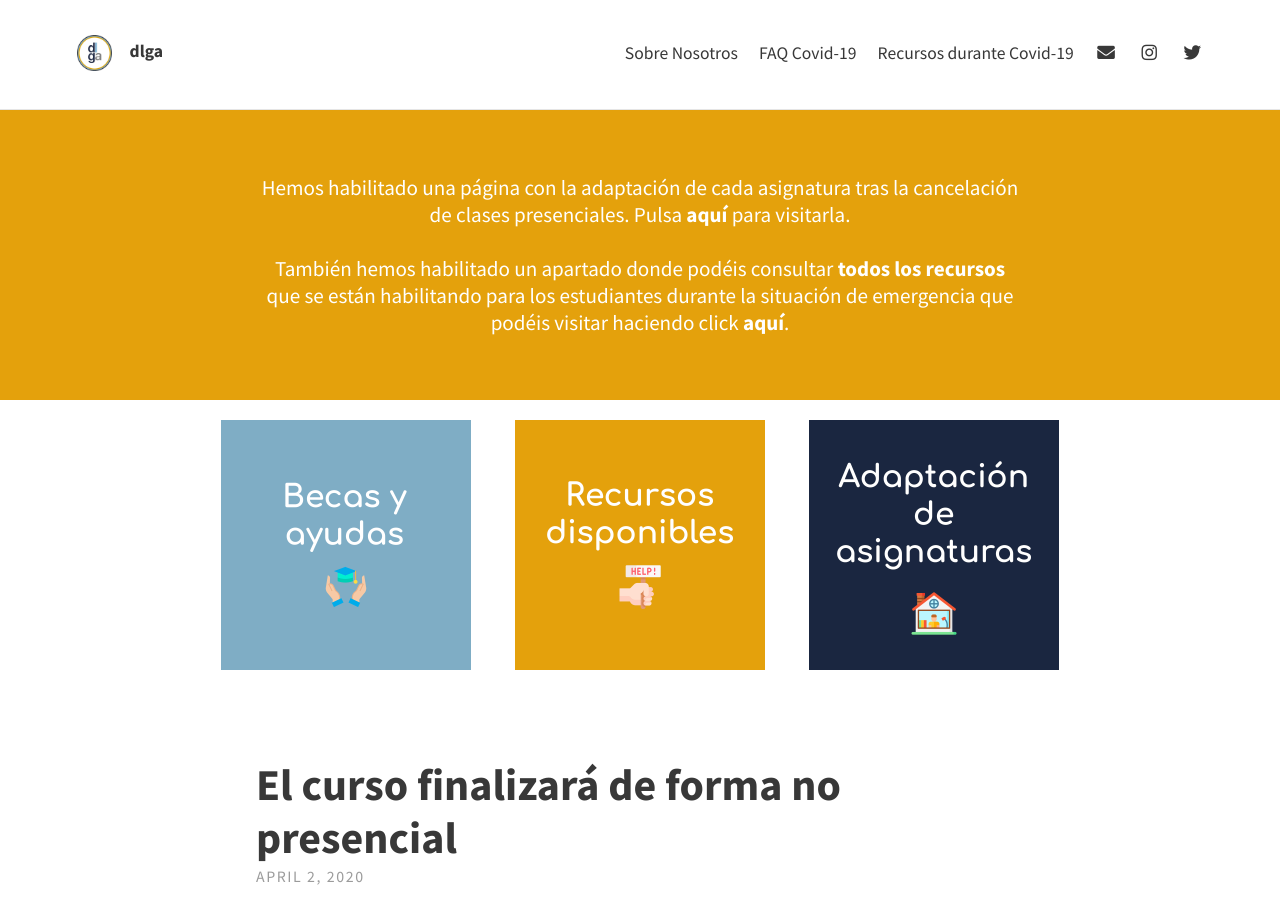
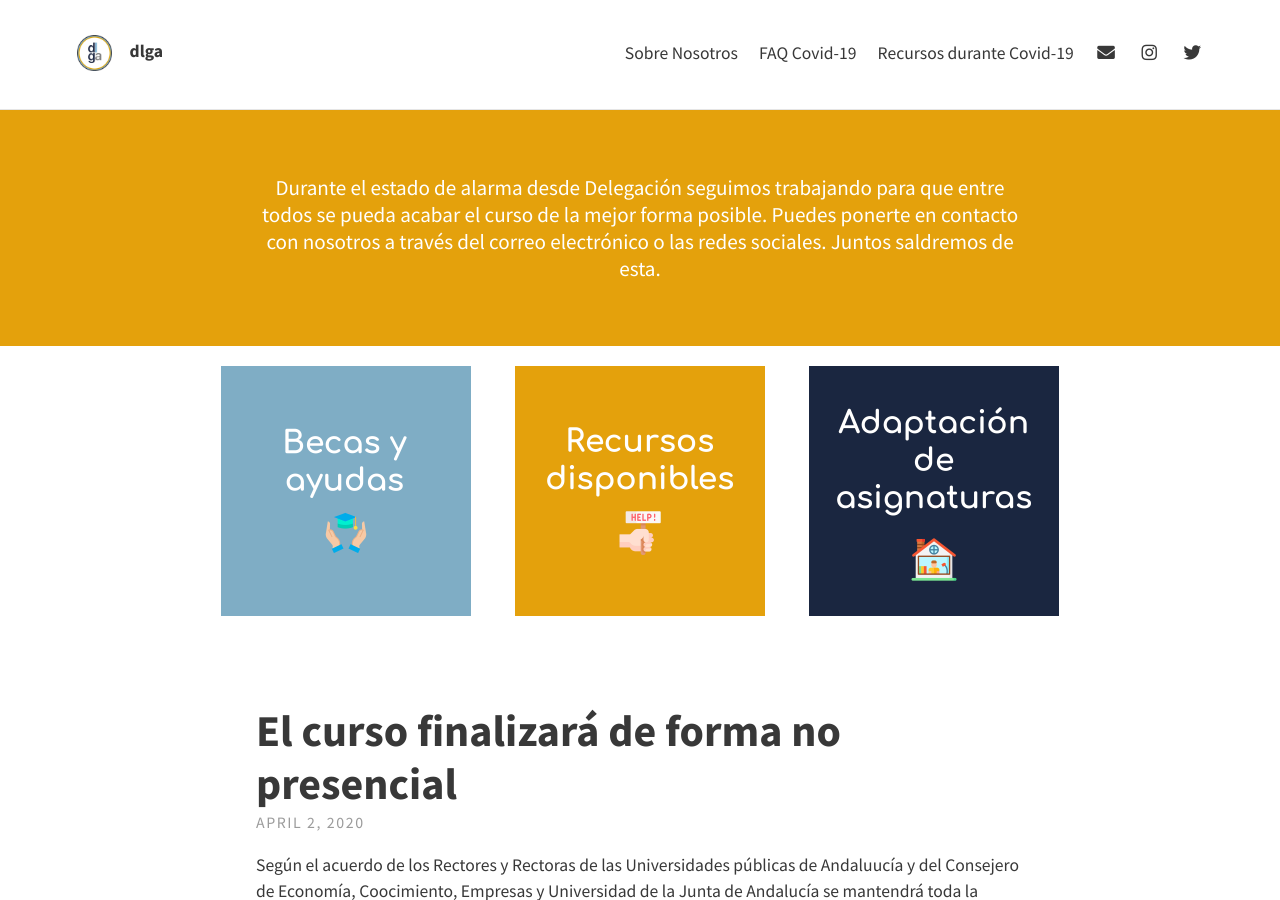
Before and after one commit to dlga/dlga.github.io, a Jekyll site: the page built from index.html, in a window 1280 px wide and 900 px high. Built offline with Jekyll 4.4.1, drawn with Linux system fonts in a browser that asks for light colours; nearby versions of some CDN libraries; the list of posts is cut into pages by our own code.

Commit message:
Update _config.yml

```diff
--- a/_config.yml
+++ b/_config.yml
@@ -13,9 +13,8 @@ theme_settings:
 
   # Header and footer text
   header_text: >
-     <a href="/dlgaadaptaciones/" target="blank">
-     Hemos habilitado una página con la adaptación de cada asignatura tras la cancelación de clases presenciales. Pulsa <b>aquí</b> para visitarla.</a><br /><br />
-     <a href="/covid/"> También hemos habilitado un apartado donde podéis consultar <b>todos los recursos</b> que se están habilitando para los estudiantes durante la situación de emergencia que podéis visitar haciendo click <b>aquí</b>.</a>
+     Durante el estado de alarma desde Delegación seguimos trabajando para que entre todos se pueda acabar el curso de la mejor forma posible.
+     Puedes ponerte en contacto con nosotros a través del correo electrónico o las redes sociales. Juntos saldremos de esta.
 
   header_text_feature_image:
   footer_text: >
```
